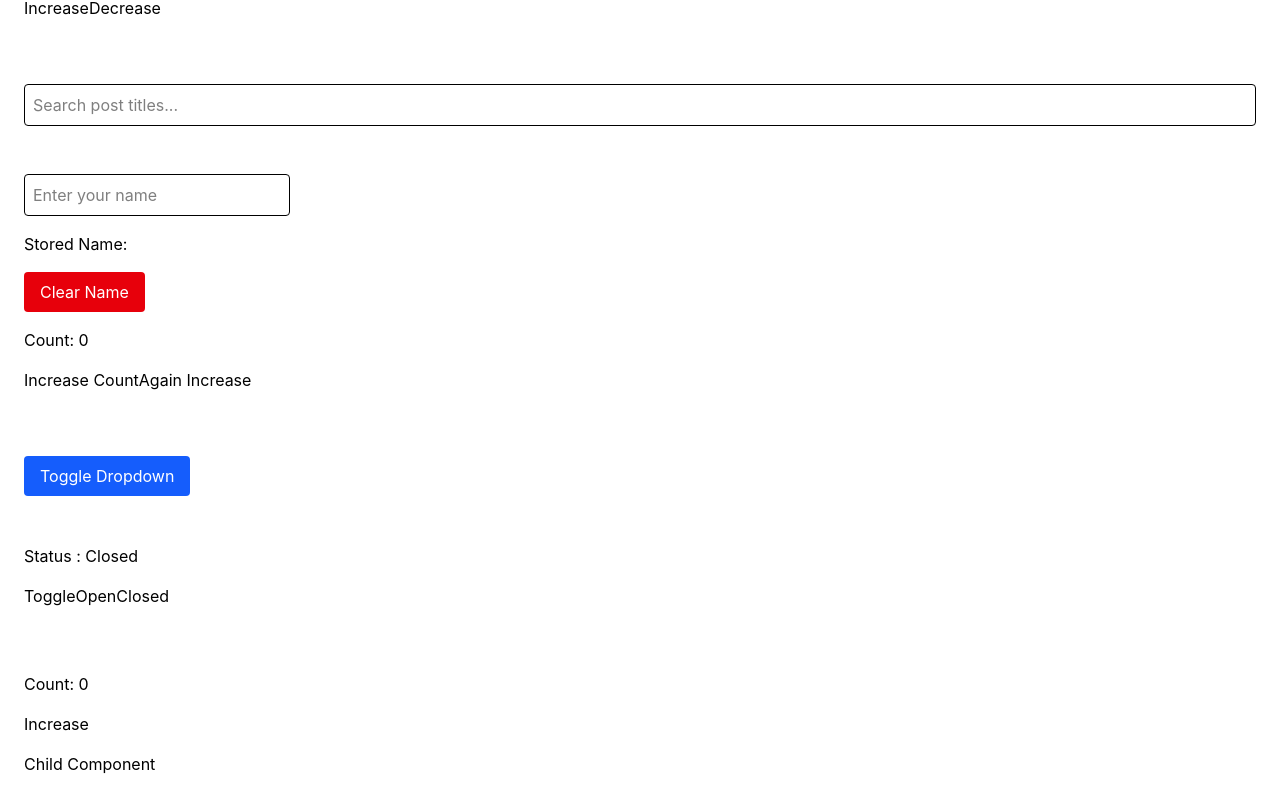
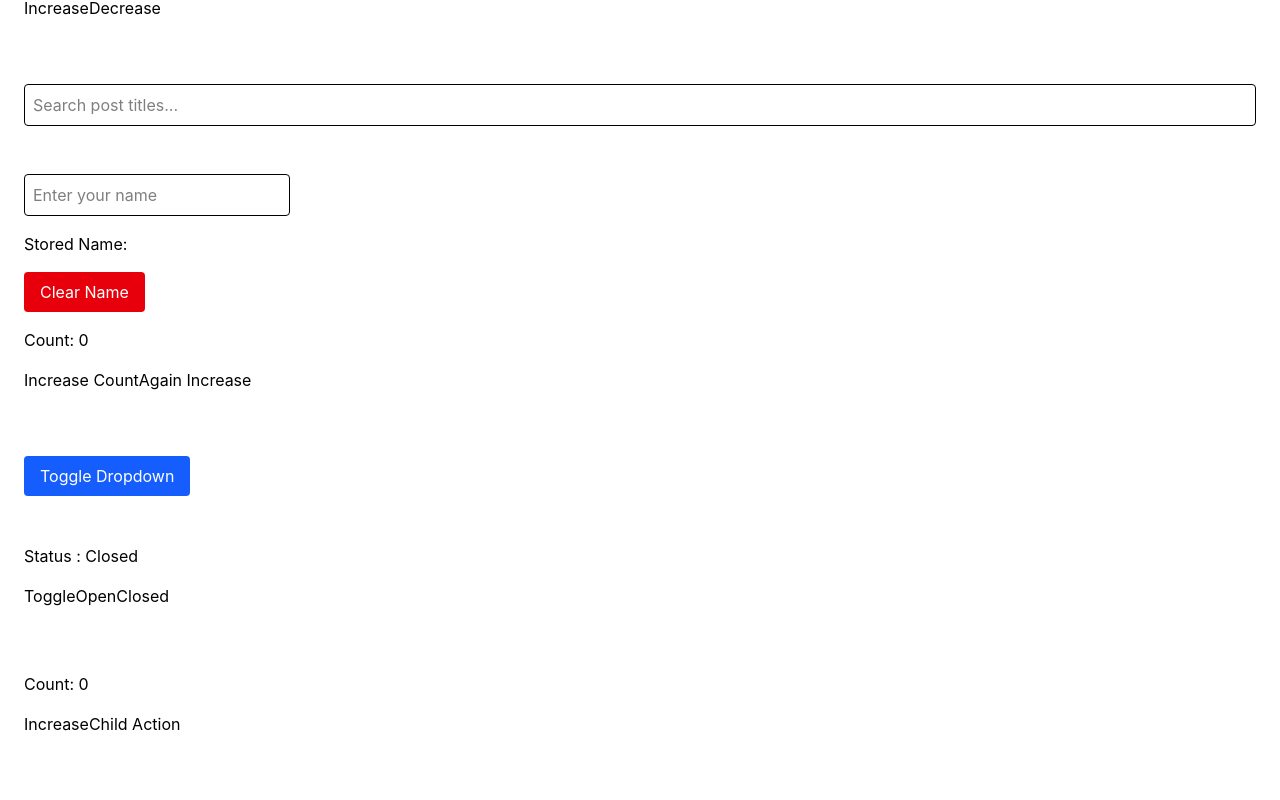
Before and after one commit to TheZainCode/react-advance-concepts, a React (Vite) app: page / in a window 1280 px wide. Shown: the part 462-1262 px from the top of the page. After the commit the page ends 1238 px from the top, so only its background shows below. Built offline with nearby package versions, Linux system fonts and the light colour scheme.

Commit message:
Checking problem with React.demo if we pass object or funtion it again rendered

```diff
--- a/src/components/RenderDemo.jsx
+++ b/src/components/RenderDemo.jsx
@@ -1,17 +1,35 @@
-import { useState, memo } from "react";
-const Child=memo(function Child(){
-    console.log("Child Rendered");
-    return <p>Child Component</p>
+import { memo, useState } from "react";
+
+const Child = memo(function Child({ onAction }) {
+  console.log("Child rendered");
+
+  return (
+    <button onClick={onAction}>
+      Child Action
+    </button>
+  );
 });
-function RenderDemo(){
-    const [count, setCount]=useState(0);
-    console.log("Parent Rendered");
-    return(
-        <div className="space-y-4 p-6">
-            <h2>Count: {count}</h2>
-            <button onClick={()=>setCount((prev)=>prev+1)}>Increase</button>
-            <Child />
-        </div>
-    )
+
+function RenderDemo() {
+  const [count, setCount] = useState(0);
+
+  console.log("Parent rendered");
+
+  const handleAction = () => {
+    console.log("Child action executed");
+  };
+
+  return (
+    <div className="space-y-4 p-6">
+      <h2>Count: {count}</h2>
+
+      <button onClick={() => setCount((prev) => prev + 1)}>
+        Increase
+      </button>
+
+      <Child onAction={handleAction} />
+    </div>
+  );
 }
+
 export default RenderDemo;
```
